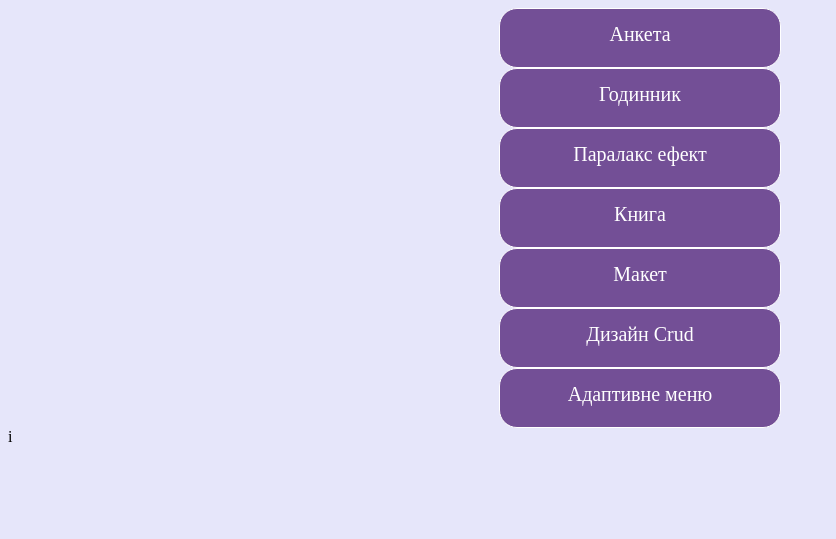
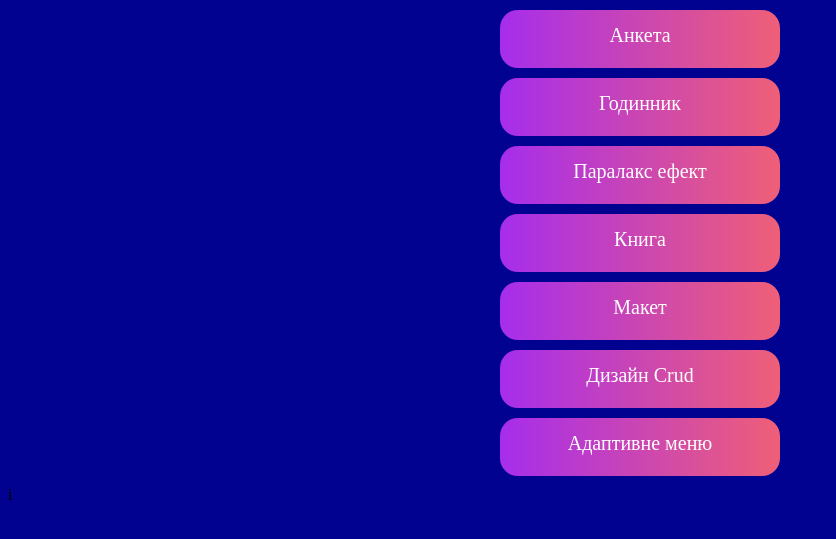
Before and after one commit to samokishchukvira/grafika_samokishchuk.github.io, a PHP site: page / in a window 1280 px wide. Shown: the top 539 px of the page, without its empty margins (0-836 px from the left). Run offline with PHP 8.4, Linux system fonts and the light colour scheme.

Commit message:
Update style.css

```diff
--- a/styles/style.css
+++ b/styles/style.css
@@ -1,19 +1,18 @@
 body{
-    background-color: lavender;
+    background-color: rgb(2, 2, 144);
 }
 .btn {
 	display: block;
 	width: 280px;
 	height: 58px;
-	border: 1px solid #fff;
 	border-radius: 18px;
 	text-align: center;
 	line-height: 50px;
 	text-decoration: none;
 	color: #fff;
 	font-size: 20px;
-	background: #734F96;
-    margin: auto;
+	background: linear-gradient(to right, rgb(166, 45, 237), rgb(239, 95, 119));
+    margin:10px auto;
 }
 .btn:hover {
 	background: rgba(192, 100, 235, 0.453);
```
